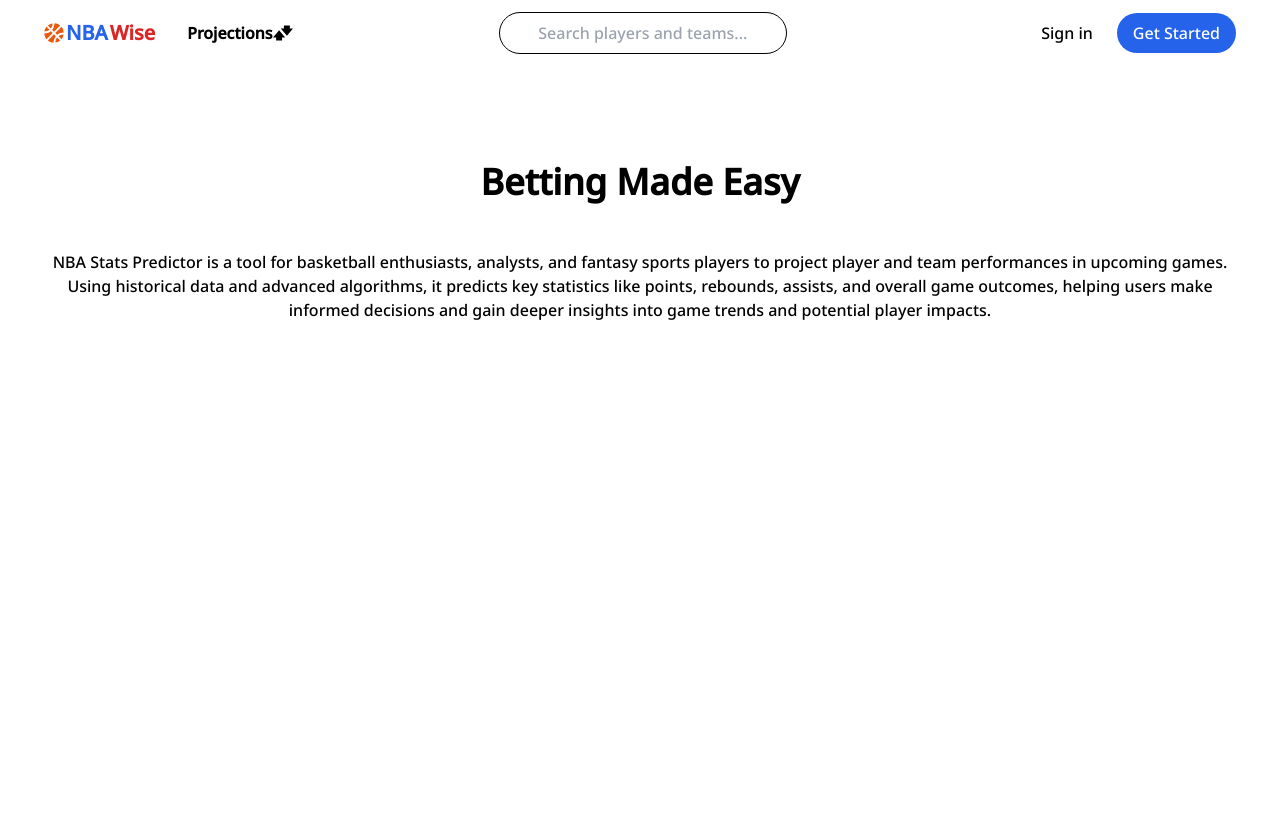
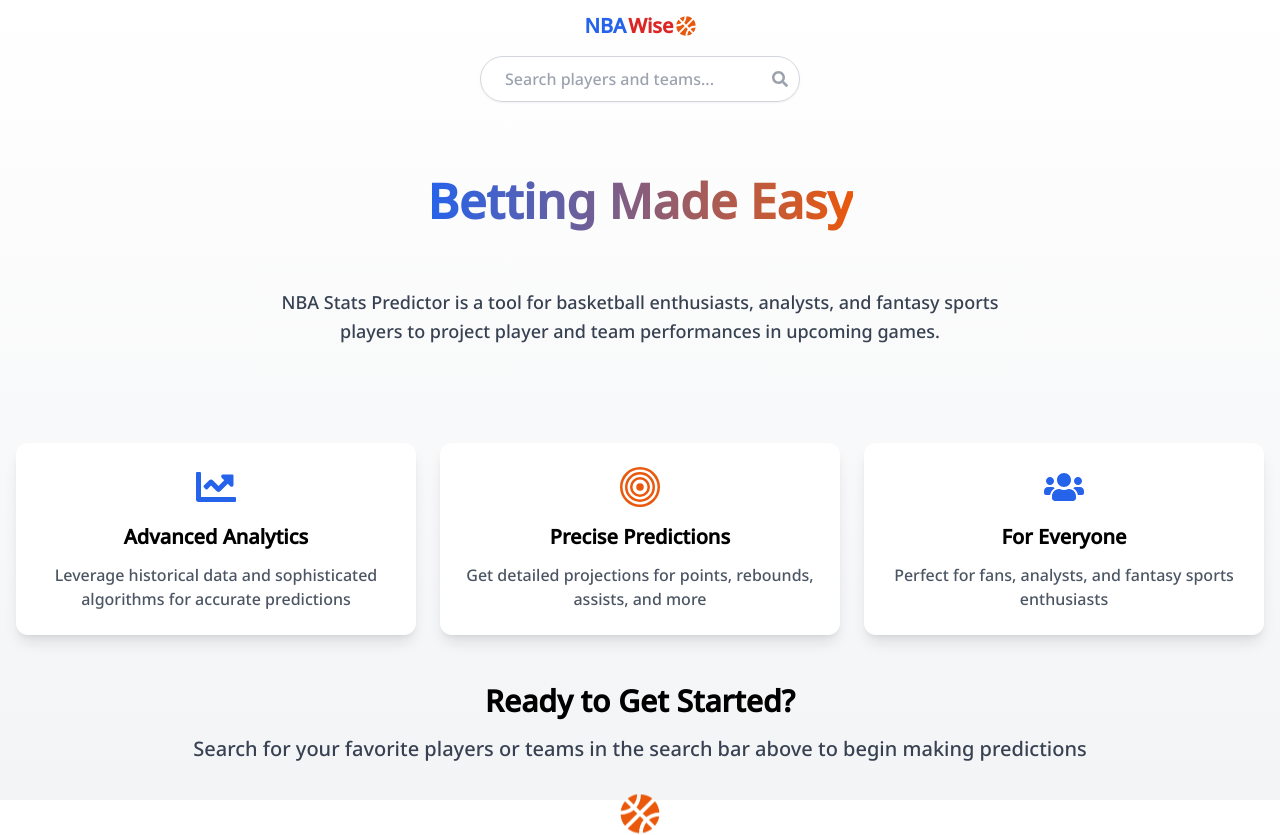
Before and after one commit to SebastianSanchez01/nba-stats-predict, a Next.js app: page / in a window 1280 px wide. Before the commit the page ends 800 px from the top, so only its background shows below. Built offline with nearby package versions, Linux system fonts and the light colour scheme.

Commit message:
added final ui changes

```diff
--- a/package.json
+++ b/package.json
@@ -12,7 +12,7 @@
     "dbsproject": "file:",
     "mongodb": "^6.10.0",
     "mongoose": "^8.7.3",
-    "next": "14.2.15",
+    "next": "15.0.4",
     "node-fetch": "^3.3.2",
     "react": "^18",
     "react-dom": "^18",
--- a/src/app/components/Header.tsx
+++ b/src/app/components/Header.tsx
@@ -2,10 +2,9 @@
 "use client";
 
 import Link from "next/link";
-import { FaBasketballBall } from "react-icons/fa";
+import { FaBasketballBall, FaSearch } from "react-icons/fa";
 import { useState } from "react";
 import { useRouter } from "next/navigation";
-import { SiBetfair } from "react-icons/si";
 
 export default function Header() {
     const [searchQuery, setSearchQuery] = useState('');
@@ -39,36 +38,33 @@ export default function Header() {
     };
 
     return (
-        <header className="flex items-center p-3">
-            <div className="flex items-center gap-8">
+        <header className="flex flex-col items-center p-3 space-y-4">
             <Link href={"/"} className="font-bold text-xl flex gap-0.5 items-center text-orange-600">
-                    <FaBasketballBall size={20} />
                 <span className="text-blue-600">NBA</span>
                 <span className="text-red-600">Wise</span>
+                <FaBasketballBall size={20} />
             </Link>
-                <nav className="flex gap-4">
-                    <Link href={"/"} className="font-bold flex items-center">
-                        <span className="">Projections</span>
-                        <SiBetfair size={20} />
-                    </Link>
-                </nav>
-            </div>
-            <div className="flex-grow flex justify-center">
-                <form onSubmit={handleSearch} className="flex">
+            <form onSubmit={handleSearch} className="relative flex items-center">
                 <input
                     type="text"
                     placeholder="Search players and teams..."
                     value={searchQuery}
                     onChange={(e) => setSearchQuery(e.target.value)}
-                        className="rounded-full text-center border border-black p-2 w-72 mr-12"
+                    className="rounded-full px-6 py-2.5 w-80
+                             border border-gray-300
+                             shadow-sm
+                             focus:outline-none focus:ring-2 focus:ring-blue-500 focus:border-transparent
+                             transition-all duration-200
+                             text-gray-700 placeholder-gray-400
+                             bg-white/90 backdrop-blur-sm"
                 />
-                    <button type="submit" className="hidden">Search</button>
+                <button
+                    type="submit"
+                    className="absolute right-3 text-gray-400 hover:text-gray-600 transition-colors duration-200"
+                >
+                    <FaSearch size={16} />
+                </button>
             </form>
-            </div>
-            <nav className="flex gap-6 items-center">
-                <Link href={"/"}>Sign in</Link>
-                <Link href={"/"} className="rounded-full bg-blue-600 text-white py-2 px-4">Get Started</Link>
-            </nav>
         </header>
     );
 }
--- a/src/app/layout.tsx
+++ b/src/app/layout.tsx
@@ -16,8 +16,10 @@ export default function RootLayout({
   children: React.ReactNode;
 }>) {
   return (
-    <html lang="en">
-       <body className={noto.className}>{children}</body>
+    <html lang="en" suppressHydrationWarning>
+      <body className={noto.className} suppressHydrationWarning>
+        {children}
+      </body>
     </html>
   );
 }
--- a/src/app/page.tsx
+++ b/src/app/page.tsx
@@ -2,14 +2,68 @@
 "use client";
 
 import Header from "./components/Header";
+import { FaBasketballBall, FaChartLine, FaUsers } from "react-icons/fa";
+import { BsBullseye } from "react-icons/bs";
 
 export default function Home() {
   return (
-    <main className="container">
+    <main className="h-screen bg-gradient-to-b from-white to-gray-100">
       <Header />
-      <section className="text-center">
-        <h1 className="text-4xl font-bold mb-12 mt-24">Betting Made Easy</h1>
-        <p> NBA Stats Predictor is a tool for basketball enthusiasts, analysts, and fantasy sports players to project player and team performances in upcoming games. Using historical data and advanced algorithms, it predicts key statistics like points, rebounds, assists, and overall game outcomes, helping users make informed decisions and gain deeper insights into game trends and potential player impacts.</p>
+
+      <section className="container mx-auto px-4 pt-12 text-center">
+        <div className="flex flex-col items-center">
+          <h1 className="text-5xl font-bold bg-clip-text text-transparent bg-gradient-to-r from-blue-600 to-orange-600 mb-8 leading-relaxed">
+            Betting Made Easy
+          </h1>
+
+          <p className="text-lg text-gray-700 leading-relaxed max-w-3xl mb-12 mt-4">
+            NBA Stats Predictor is a tool for basketball enthusiasts, analysts, and fantasy sports players
+            to project player and team performances in upcoming games.
+          </p>
+        </div>
+
+        <div className="grid md:grid-cols-3 gap-6 mt-12">
+          <div className="bg-white p-6 rounded-xl shadow-lg hover:shadow-xl transition-shadow duration-300">
+            <div className="text-blue-600 mb-4 flex justify-center">
+              <FaChartLine size={40} />
+            </div>
+            <h3 className="text-xl font-semibold mb-3">Advanced Analytics</h3>
+            <p className="text-gray-600">
+              Leverage historical data and sophisticated algorithms for accurate predictions
+            </p>
+          </div>
+
+          <div className="bg-white p-6 rounded-xl shadow-lg hover:shadow-xl transition-shadow duration-300">
+            <div className="text-orange-600 mb-4 flex justify-center">
+              <BsBullseye size={40} />
+            </div>
+            <h3 className="text-xl font-semibold mb-3">Precise Predictions</h3>
+            <p className="text-gray-600">
+              Get detailed projections for points, rebounds, assists, and more
+            </p>
+          </div>
+
+          <div className="bg-white p-6 rounded-xl shadow-lg hover:shadow-xl transition-shadow duration-300">
+            <div className="text-blue-600 mb-4 flex justify-center">
+              <FaUsers size={40} />
+            </div>
+            <h3 className="text-xl font-semibold mb-3">For Everyone</h3>
+            <p className="text-gray-600">
+              Perfect for fans, analysts, and fantasy sports enthusiasts
+            </p>
+          </div>
+        </div>
+
+        <div className="mt-12">
+          <h2 className="text-3xl font-bold mb-4">Ready to Get Started?</h2>
+          <p className="text-xl text-gray-700">
+            Search for your favorite players or teams in the search bar above to begin making predictions
+          </p>
+        </div>
+
+        <div className="mt-8 animate-bounce">
+          <FaBasketballBall className="text-orange-600 mx-auto" size={40} />
+        </div>
       </section>
     </main>
   );
--- a/src/app/players/[id]/PlayerPage.tsx
+++ b/src/app/players/[id]/PlayerPage.tsx
@@ -14,69 +14,83 @@ export default async function PlayerPage({ params }: { params: { id: string } })
     const sortedStats = stats ? [...stats].reverse() : [];
 
     return (
-        <main className="container">
+        <main className="min-h-screen bg-gray-50">
             <Header />
-            <h1 className="text-4xl font-bold mb-4 text-center mt-20">
+            <div className="container mx-auto px-4 py-8">
+                <div className="bg-white rounded-lg shadow-lg p-6 mb-8">
+                    <h1 className="text-4xl font-bold text-center text-gray-800 mb-2">
                         {player.firstname} {player.lastname}
                     </h1>
-            <p>College: {player.college}</p>
+                    <p className="text-center text-gray-600 mb-4">
+                        College: {player.college}
+                    </p>
+                </div>
 
                 {sortedStats && sortedStats.length > 0 ? (
-                <table className="table-auto w-full mt-8 text-center">
-                    <thead>
+                    <div className="bg-white rounded-lg shadow-lg overflow-hidden">
+                        <div className="overflow-x-auto">
+                            <table className="w-full table-auto">
+                                <thead className="bg-blue-500 text-white">
                                     <tr>
-                            <th>Points</th>
-                            <th>Minutes</th>
-                            <th>FGM</th>
-                            <th>FGA</th>
-                            <th>FG%</th>
-                            <th>FTM</th>
-                            <th>FTA</th>
-                            <th>FTP</th>
-                            <th>offReb</th>
-                            <th>defReb</th>
-                            <th>totReb</th>
-                            <th>Assists</th>
-                            <th>Steals</th>
-                            <th>Blocks</th>
-                            <th>Fouls</th>
-                            <th>Turnovers</th>
+                                        <th className="px-4 py-3">Points</th>
+                                        <th className="px-4 py-3">Minutes</th>
+                                        <th className="px-4 py-3">FGM</th>
+                                        <th className="px-4 py-3">FGA</th>
+                                        <th className="px-4 py-3">FG%</th>
+                                        <th className="px-4 py-3">FTM</th>
+                                        <th className="px-4 py-3">FTA</th>
+                                        <th className="px-4 py-3">FT%</th>
+                                        <th className="px-4 py-3">OReb</th>
+                                        <th className="px-4 py-3">DReb</th>
+                                        <th className="px-4 py-3">TReb</th>
+                                        <th className="px-4 py-3">Ast</th>
+                                        <th className="px-4 py-3">Stl</th>
+                                        <th className="px-4 py-3">Blk</th>
+                                        <th className="px-4 py-3">Fouls</th>
+                                        <th className="px-4 py-3">TO</th>
                                     </tr>
                                 </thead>
-                    <tbody>
+                                <tbody className="divide-y divide-gray-200">
                                     {sortedStats.map((game, index) => (
-                            <tr key={index}>
-                                <td>{game.points}</td>
-                                <td>{game.min}</td>
-                                <td>{game.fgm}</td>
-                                <td>{game.fga}</td>
-                                <td>{game.fgp}</td>
-                                <td>{game.ftm}</td>
-                                <td>{game.fta}</td>
-                                <td>{game.ftp}</td>
-                                <td>{game.offReb}</td>
-                                <td>{game.defReb}</td>
-                                <td>{game.totReb}</td>
-                                <td>{game.assists}</td>
-                                <td>{game.steals}</td>
-                                <td>{game.blocks}</td>
-                                <td>{game.fouls}</td>
-                                <td>{game.turnovers}</td>
+                                        <tr key={index} className="hover:bg-gray-50">
+                                            <td className="px-4 py-3 text-center font-semibold">{game.points}</td>
+                                            <td className="px-4 py-3 text-center">{game.min}</td>
+                                            <td className="px-4 py-3 text-center">{game.fgm}</td>
+                                            <td className="px-4 py-3 text-center">{game.fga}</td>
+                                            <td className="px-4 py-3 text-center">{game.fgp}%</td>
+                                            <td className="px-4 py-3 text-center">{game.ftm}</td>
+                                            <td className="px-4 py-3 text-center">{game.fta}</td>
+                                            <td className="px-4 py-3 text-center">{game.ftp}%</td>
+                                            <td className="px-4 py-3 text-center">{game.offReb}</td>
+                                            <td className="px-4 py-3 text-center">{game.defReb}</td>
+                                            <td className="px-4 py-3 text-center">{game.totReb}</td>
+                                            <td className="px-4 py-3 text-center">{game.assists}</td>
+                                            <td className="px-4 py-3 text-center">{game.steals}</td>
+                                            <td className="px-4 py-3 text-center">{game.blocks}</td>
+                                            <td className="px-4 py-3 text-center">{game.fouls}</td>
+                                            <td className="px-4 py-3 text-center">{game.turnovers}</td>
                                         </tr>
                                     ))}
                                 </tbody>
                             </table>
+                        </div>
+                    </div>
                 ) : (
-                <p>No stats available for this player.</p>
+                    <div className="bg-white rounded-lg shadow-lg p-6 text-center text-gray-600">
+                        No stats available for this player.
+                    </div>
                 )}
 
                 <div className="mt-8 text-center">
                     <Link href={`/players/${params.id}/predict`}>
-                    <button className="px-6 py-2 bg-blue-500 text-white font-semibold rounded-md hover:bg-blue-600">
+                        <button className="px-8 py-3 bg-blue-500 text-white font-semibold rounded-lg
+                                         hover:bg-blue-600 transform hover:scale-105 transition-all duration-200
+                                         shadow-md hover:shadow-lg">
                             Predict a Statistic For Betting
                         </button>
                     </Link>
                 </div>
+            </div>
         </main>
     );
 }
--- a/src/app/teams/[id]/TeamPage.tsx
+++ b/src/app/teams/[id]/TeamPage.tsx
@@ -12,68 +12,86 @@ export default async function TeamPage({ params }: { params: { id: string } }) {
     }
 
     return (
-        <main className="container">
+        <main className="min-h-screen bg-gray-50">
             <Header />
-            <h1 className="text-4xl font-bold mb-4 text-center mt-20">
+            <div className="container mx-auto px-4 py-8">
+                <div className="bg-white rounded-lg shadow-lg p-6 mb-8">
+                    <h1 className="text-4xl font-bold text-center text-gray-800 mb-4">
                         {team.name} ({team.code})
                     </h1>
-            <p className="text-center">City: {team.city}</p>
-            <img src={team.logo} alt={`${team.name} logo`} className="mx-auto my-4 h-20" />
-            <h1 className="text-2xl font-bold mb-4 text-center mt-20">
+                    <p className="text-center text-gray-600 mb-4">
+                        City: {team.city}
+                    </p>
+                    <img
+                        src={team.logo}
+                        alt={`${team.name} logo`}
+                        className="mx-auto h-24 object-contain"
+                    />
+                </div>
+
+                <div className="bg-white rounded-lg shadow-lg p-6 mb-8">
+                    <h2 className="text-2xl font-bold text-center text-gray-800 mb-6">
                         2024-2025 Season Stats
-            </h1>
+                    </h2>
+
                     {stats && stats.length > 0 ? (
-                <>
-                    <table className="table-auto w-full mt-8 text-center">
-                        <thead>
+                        <div className="overflow-x-auto">
+                            <table className="w-full table-auto">
+                                <thead className="bg-blue-500 text-white">
                                     <tr>
-                            <th>Games</th>
-                            <th>Points</th>
-                            <th>Fga</th>
-                            <th>Fgm</th>
-                            <th>Fgp</th>
-                            <th>Assists</th>
-                            <th>offReb</th>
-                            <th>defReb</th>
-                            <th>totReb</th>
-                            <th>Steals</th>
-                            <th>Blocks</th>
-                            <th>Turnovers</th>
-                            <th>+/-</th>
+                                        <th className="px-4 py-3">Games</th>
+                                        <th className="px-4 py-3">Points</th>
+                                        <th className="px-4 py-3">FGA</th>
+                                        <th className="px-4 py-3">FGM</th>
+                                        <th className="px-4 py-3">FG%</th>
+                                        <th className="px-4 py-3">Assists</th>
+                                        <th className="px-4 py-3">OReb</th>
+                                        <th className="px-4 py-3">DReb</th>
+                                        <th className="px-4 py-3">TReb</th>
+                                        <th className="px-4 py-3">Steals</th>
+                                        <th className="px-4 py-3">Blocks</th>
+                                        <th className="px-4 py-3">TO</th>
+                                        <th className="px-4 py-3">+/-</th>
                                     </tr>
                                 </thead>
-                        <tbody>
+                                <tbody className="divide-y divide-gray-200">
                                     {stats.map((stat, index) => (
-                                <tr key={index}>
-                                <td>{stat.games}</td>
-                                <td>{stat.points}</td>
-                                <td>{stat.fga}</td>
-                                <td>{stat.fgm}</td>
-                                <td>{stat.fgp}</td>
-                                <td>{stat.assists}</td>
-                                <td>{stat.offReb}</td>
-                                <td>{stat.defReb}</td>
-                                <td>{stat.totReb}</td>
-                                <td>{stat.steals}</td>
-                                <td>{stat.blocks}</td>
-                                <td>{stat.turnovers}</td>
-                                <td>{stat.plusMinus}</td>
+                                        <tr key={index} className="hover:bg-gray-50">
+                                            <td className="px-4 py-3 text-center">{stat.games}</td>
+                                            <td className="px-4 py-3 text-center font-semibold">{stat.points}</td>
+                                            <td className="px-4 py-3 text-center">{stat.fga}</td>
+                                            <td className="px-4 py-3 text-center">{stat.fgm}</td>
+                                            <td className="px-4 py-3 text-center">{stat.fgp}%</td>
+                                            <td className="px-4 py-3 text-center">{stat.assists}</td>
+                                            <td className="px-4 py-3 text-center">{stat.offReb}</td>
+                                            <td className="px-4 py-3 text-center">{stat.defReb}</td>
+                                            <td className="px-4 py-3 text-center">{stat.totReb}</td>
+                                            <td className="px-4 py-3 text-center">{stat.steals}</td>
+                                            <td className="px-4 py-3 text-center">{stat.blocks}</td>
+                                            <td className="px-4 py-3 text-center">{stat.turnovers}</td>
+                                            <td className="px-4 py-3 text-center">{stat.plusMinus}</td>
                                         </tr>
                                     ))}
                                 </tbody>
                             </table>
-                    <div className="text-center mt-6">
-                        <Link
-                            href={`/teams/${params.id}/TeamPredictForm`}
-                            className="bg-blue-700 text-white font-bold py-2 px-4 rounded"
-                        >
-                            Predict a bet
+                        </div>
+                    ) : (
+                        <p className="text-center text-gray-600">
+                            No stats available for this team.
+                        </p>
+                    )}
+                </div>
+
+                <div className="mt-8 text-center">
+                    <Link href={`/teams/${params.id}/TeamPredictForm`}>
+                        <button className="px-8 py-3 bg-blue-500 text-white font-semibold rounded-lg
+                                         hover:bg-blue-600 transform hover:scale-105 transition-all duration-200
+                                         shadow-md hover:shadow-lg">
+                            Predict a Game Outcome
+                        </button>
                     </Link>
                 </div>
-                </>
-            ) : (
-                <p>No stats available for this team.</p>
-            )}
+            </div>
         </main>
     );
 }
```
Also changed, not shown: tsconfig.json (+25 -6 lines), 1 other file (tests, documents, lock files or other folders). Lines whose indentation alone changed are shown as unchanged.
